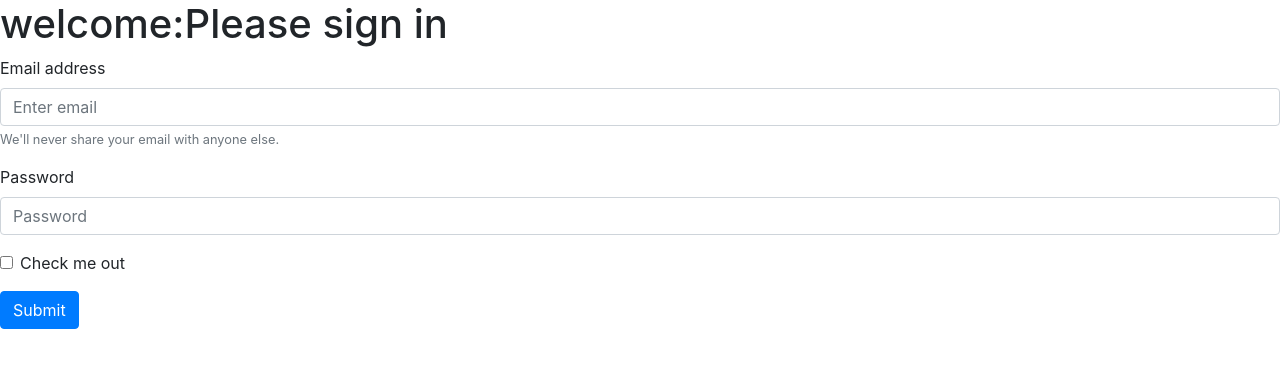
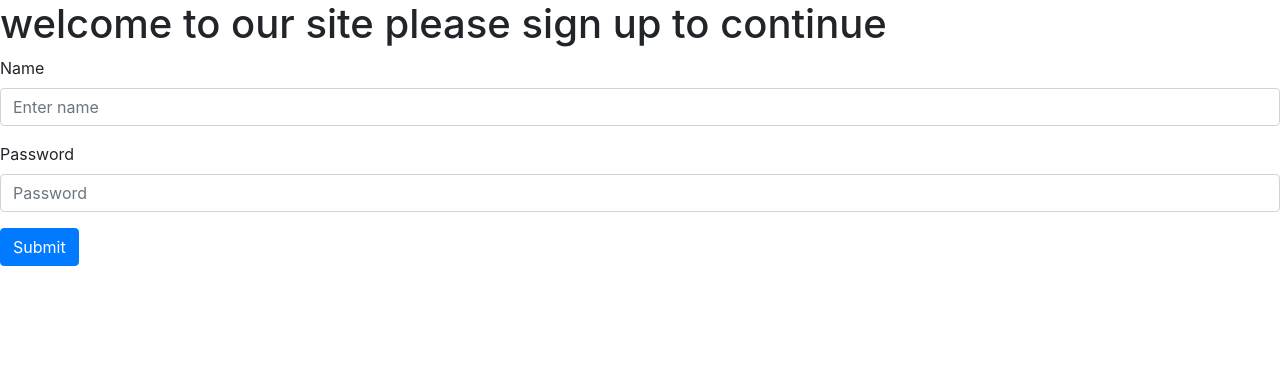
Before and after one commit to Yash12169/social_media_project, a Django app: a page that uses social_media_app/templates/base.html in a window 1280 px wide. Shown: the part 56-424 px from the top of the page. Run offline with Django 4.2, Linux system fonts and the light colour scheme.

Commit message:
added like and post system

```diff
--- a/social_media_app/templates/base.html
+++ b/social_media_app/templates/base.html
@@ -56,9 +56,9 @@
         <form class="form-inline my-2 my-lg-0">
           {% if request.user.is_authenticated%}
           Hi, {{request.user.username}}
-          <button class="btn btn-outline-success my-2 my-sm-0" type="submit">
+          <a class="btn btn-outline-success my-2 my-sm-0" href="/sign-out" type="submit">
             Log out
-          </button>
+          </a>
           {% else %}
           <a class="btn btn-outline-success my-2 my-sm-0" href="/sign-up">Sign Up</a>
           <a class="btn btn-outline-success my-2 my-sm-0" href="/sign-in">Sign In</a>
@@ -66,6 +66,16 @@
         </form>
       </div>
     </nav>
+
+    {% if request.user.is_authenticated %}
+    <div class="alert alert-success alert-dismissible fade show" role="alert">
+    You are successfully logged in !
+      <button type="button" class="close" data-dismiss="alert" aria-label="Close">
+        <span aria-hidden="true">&times;</span>
+      </button>
+    </div>
+    {% endif %}
+
     {% block content %} {% endblock %}
   </body>
 </html>
--- a/social_media_app/templates/signin.html
+++ b/social_media_app/templates/signin.html
@@ -1,19 +1,33 @@
-{% extends 'base.html' %}
-{% block content%}
-<h1>welcome:Please sign in</h1>
-<form>
+{% extends 'base.html' %} {% block content%}
+
+{% if error %}
+<div class="alert alert-danger" role="alert">
+  {{msg}}
+</div>
+{% endif %}
+
+<h1>welcome to our site please sign up to continue</h1>
+<form action="{% url 'sign_in' %}" method="POST">
+  {% csrf_token %}
   <div class="form-group">
-      <label for="exampleInputEmail1">Email address</label>
-      <input type="email" class="form-control" id="exampleInputEmail1" aria-describedby="emailHelp" placeholder="Enter email">
-      <small id="emailHelp" class="form-text text-muted">We'll never share your email with anyone else.</small>
+    <label for="username">Name</label>
+    <input
+      type="text"
+      class="form-control"
+      id="username"
+      name="username"
+      placeholder="Enter name"
+    />
   </div>
   <div class="form-group">
-      <label for="exampleInputPassword1">Password</label>
-      <input type="password" class="form-control" id="exampleInputPassword1" placeholder="Password">
-    </div>
-    <div class="form-group form-check">
-      <input type="checkbox" class="form-check-input" id="exampleCheck1">
-      <label class="form-check-label" for="exampleCheck1">Check me out</label>
+    <label for="password">Password</label>
+    <input
+      type="password"
+      class="form-control"
+      id="password"
+      name="password"
+      placeholder="Password"
+    />
   </div>
   <button type="submit" class="btn btn-primary">Submit</button>
 </form>
--- a/social_media_app/urls.py
+++ b/social_media_app/urls.py
@@ -1,8 +1,11 @@
-from social_media_app.views import index_view, sign_up_view, sign_in_view
+from social_media_app.views import index_view, sign_up_view, sign_in_view,sign_out_view,create_post_view,like_post_view
 from django.urls import path
 urlpatterns = [
     path('',index_view ,name="index"),
     path('sign-up/',sign_up_view,name="sign_up"),
     path('sign-in/',sign_in_view,name="sign_in"),
+    path('sign-out/',sign_out_view,name="sign_out"),
+    path('create-post/',create_post_view,name="create_post"),
+    path('like-post/<int:post_id>/',like_post_view,name="like_post"),
 
 ]
--- a/social_media_app/views.py
+++ b/social_media_app/views.py
@@ -1,9 +1,12 @@
 from django.shortcuts import render, redirect
 from social_media_app.models import User, Post, LikePost
 from django.contrib.auth.models import auth
+from django.contrib.auth.decorators import login_required
 def index_view(request):
-    user=request.user
-    return render(request,'index.html')
+    data={
+        "post_list" : Post.objects.all()
+    }
+    return render(request,'index.html',data)
 
 def sign_up_view(request):
     page_name= "signup.html"
@@ -33,4 +36,46 @@ def sign_up_view(request):
         # GET Method render the page
         return render(request, page_name)
 def sign_in_view(request):
-    return render(request,'signin.html')
+    page_name='signin.html'
+    if request.method == 'POST':
+        username = request.POST['username']
+        password = request.POST['password']
+        user = auth.authenticate(username=username, password=password)
+        if user:
+            auth.login(request, user)
+            return redirect("index")
+        else:
+            return render(request, page_name, {"error": True, "msg" : "Authentication could not happen"})
+    else:
+        # GET Method render the page
+        return render(request, page_name)
+
+
+
+@login_required(login_url='sign_in')
+def sign_out_view(request):
+    auth.logout(request)
+    return redirect('index')
+
+
+@login_required(login_url='sign_in')
+def create_post_view(request):
+    if request.method=='GET':
+        return redirect('index')
+    caption=request.POST['caption']
+    Post.objects.create(
+        user=request.user,
+        caption=caption
+    )
+    return redirect('index')
+
+
+@login_required(login_url='sign_in')
+def like_post_view(request,post_id):
+    if request.method=='GET':
+        return redirect('index')
+    LikePost.objects.create(
+        user=request.user,
+        post_id=post_id
+    )
+    return redirect('index')
```
Also changed, not shown: social_media_app/templates/index.html (+41 -1 lines), social_media_app/templates/signup.html (+7 -0 lines), db.sqlite3, 1 other file. Lines whose indentation alone changed are shown as unchanged.
